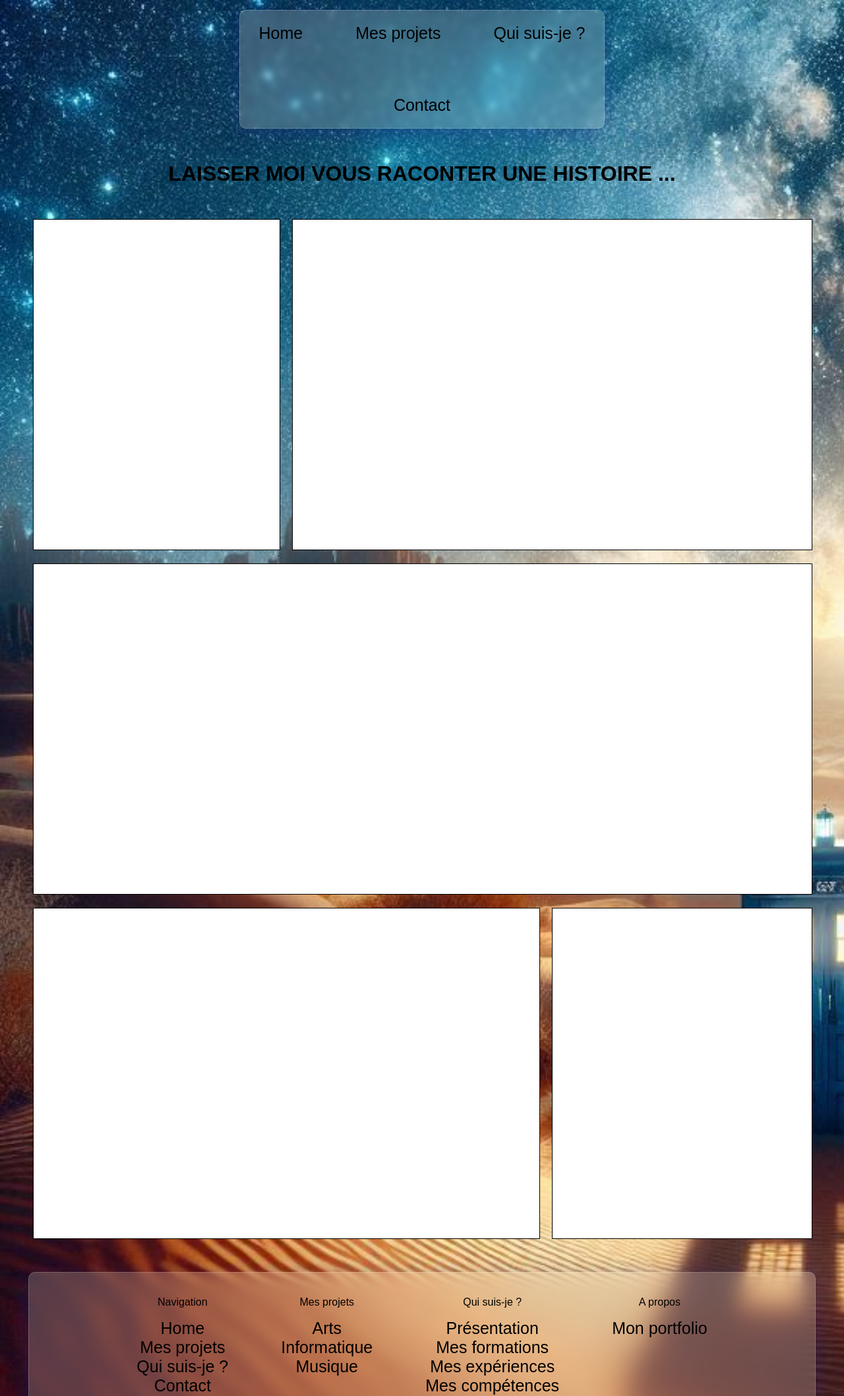
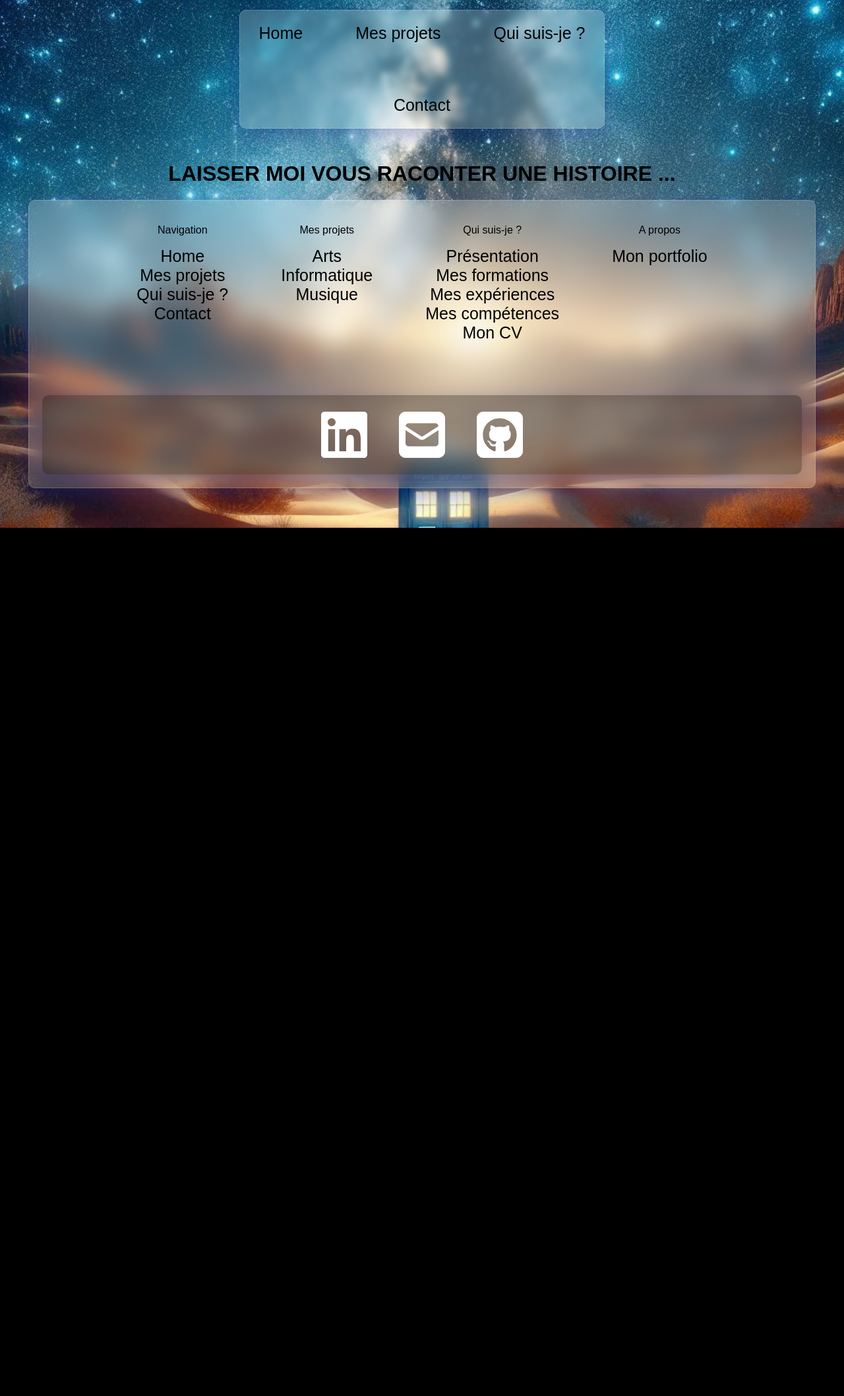
Before and after one commit to clarisse-lebaut/MyPortfolio, a PHP site: page /index.php?page=me in a window 1280 px wide. Shown: the top 2116 px of the page at 66% size. After the commit the page ends 800 px from the top, so only its background shows below. Run offline with PHP 8.4, Linux system fonts and the light colour scheme.

```diff
--- a/pages/me.php
+++ b/pages/me.php
@@ -6,15 +6,7 @@ include "./components/header.php";
 ?>
 
 <h1 class="title-page-projects">LAISSER MOI VOUS RACONTER UNE HISTOIRE ...</h1>
-    <main>
-      <section class="main container mt-5">
-        <div class="strip1"></div>
-        <div class="strip2"></div>
-        <div class="strip3"></div>
-        <div class="strip4"></div>
-        <div class="strip5"></div>
-      </section>
-    </main>
+
 <?php
 include "./components/footer.php";
 ?>
```
